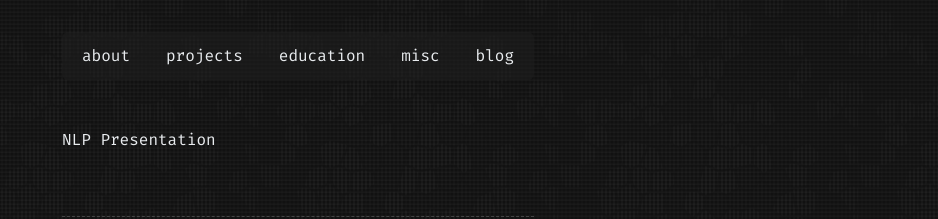
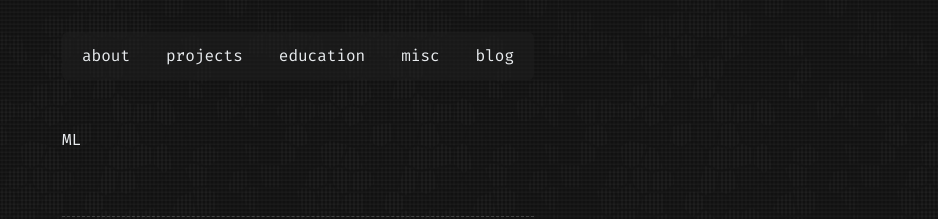
Before and after one commit to tangerineArc/narcissus, a React (Vite) app in the folder client/: page /pdf in a window 1280 px wide. Shown: the top 219 px of the page, without its empty margins (342-1280 px from the left). Built offline with nearby package versions, Linux system fonts and the light colour scheme.

Commit message:
temporary change: add ML pdf for leg guy

```diff
--- a/client/src/pages/PdfPage.tsx
+++ b/client/src/pages/PdfPage.tsx
@@ -5,7 +5,7 @@ export default function PdfPage() {
   return (
     <>
       <Navbar currentTab="pdf" />
-      <a href="/nlp.pdf" download>NLP Presentation</a>
+      <a href="/ml.pdf" download>ML</a>
       <Footer />
     </>
   );
```
